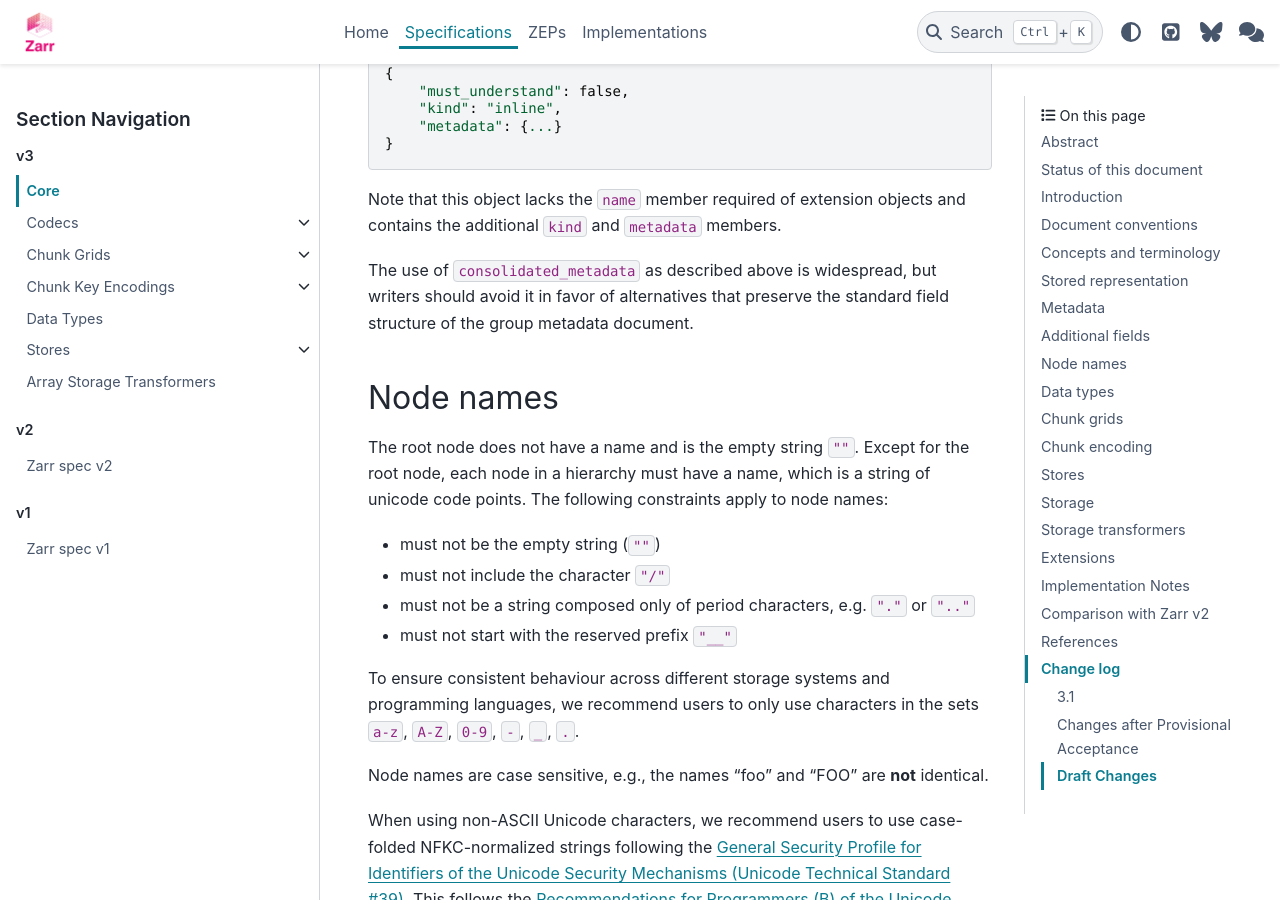
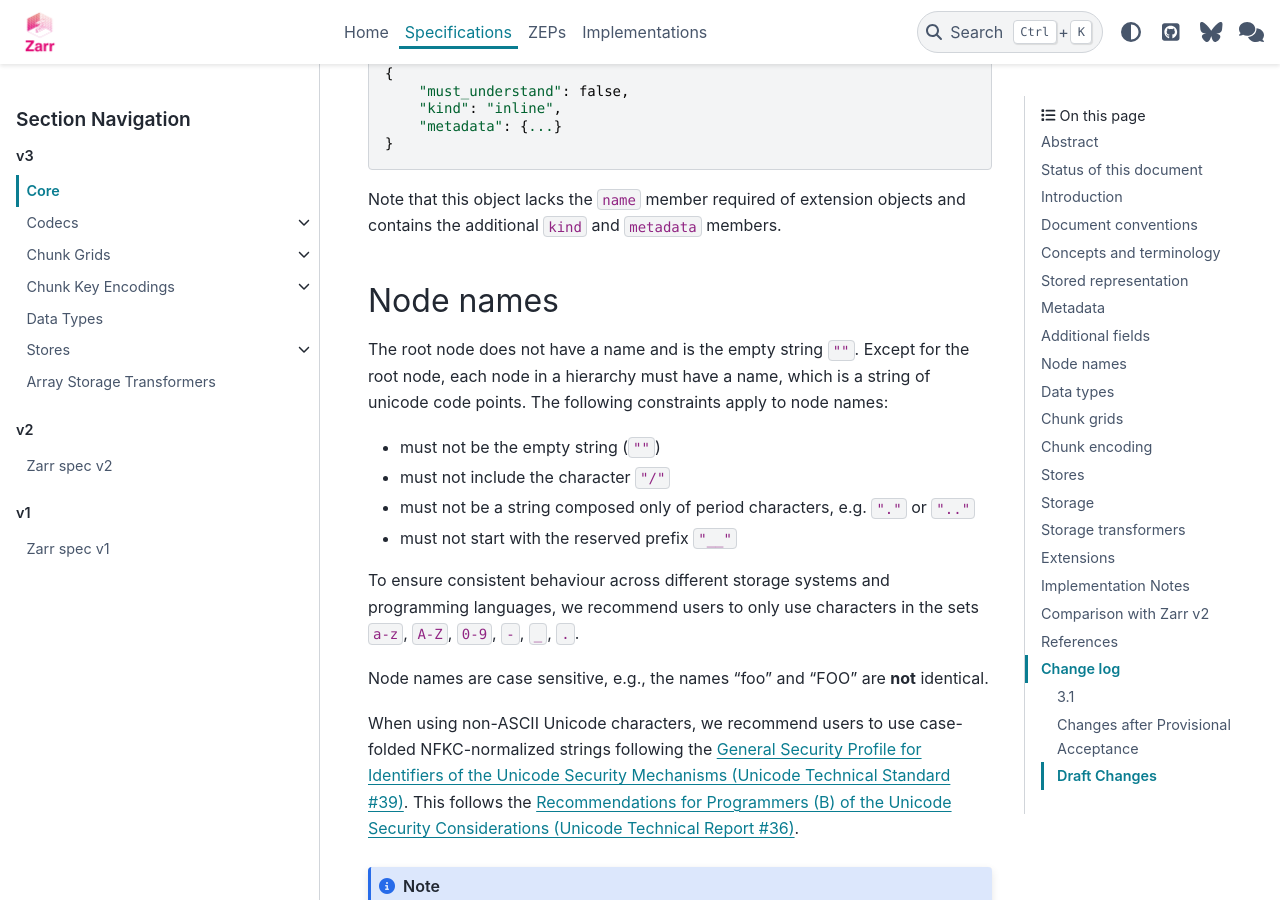
Before and after one commit to zarr-developers/zarr-specs, a Sphinx documentation site: the page built from docs/v3/core/index.rst, in a window 1280 px wide and 900 px high, scrolled down 17833 px. Built offline with Sphinx 7.4.7 and the PyData theme 0.15.4, drawn with Linux system fonts in a browser that asks for light colours.

Commit message:
Update index.rst

```diff
--- a/docs/v3/core/index.rst
+++ b/docs/v3/core/index.rst
@@ -815,9 +815,6 @@ If present, its value MUST be a JSON object with the following structure::
 Note that this object lacks the ``name`` member required of extension objects and contains the
 additional ``kind`` and ``metadata`` members.
 
-The use of ``consolidated_metadata`` as described above is widespread, but writers should avoid it in favor
-of alternatives that preserve the standard field structure of the group metadata document.
-
 Node names
 ==========
 
```
